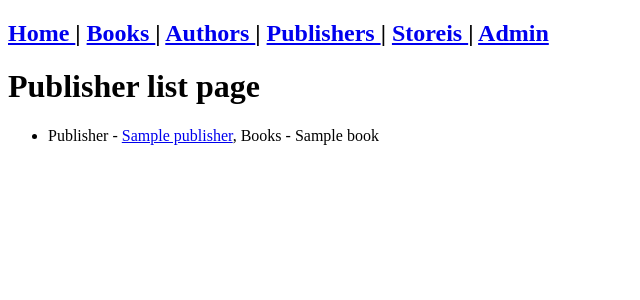
After one commit to almel2/dz11_annotate_aggregate, a Django app: page /publisher/ in a window 1280 px wide. The commit adds this page. Shown: the top 300 px of the page, without its empty margins (0-640 px from the left). Run offline with Django 4.2, Linux system fonts and the light colour scheme; tables that the repository leaves empty hold one stand-in row (values such as "Sample post").

Commit message:
added publishers list/detalile

```diff
--- a/dz11_annotate_aggregate/urls.py
+++ b/dz11_annotate_aggregate/urls.py
@@ -17,7 +17,7 @@ from django.contrib import admin
 from django.urls import path, include
 
 urlpatterns = [
-    path('admin/', admin.site.urls),
+    path('admin/', admin.site.urls, name='admin'),
     path('', include('polls.urls')),
     path('__debug__/', include('debug_toolbar.urls')),
 ]
--- a/polls/templates/polls/base.html
+++ b/polls/templates/polls/base.html
@@ -10,8 +10,9 @@
         <a href="{% url 'polls_home' %}"> Home </a> |
         <a href="{% url 'book_list' %}"> Books </a> |
         <a href="{% url 'author_list' %}"> Authors </a> |
-        <a href=""> Publishers </a> |
-        <a href="{% url 'store_list' %}"> Storeis </a>
+        <a href="{% url 'publisher_list' %}"> Publishers </a> |
+        <a href="{% url 'store_list' %}"> Storeis </a> |
+        <a href="/admin/"> Admin </a>
     </navi>
 </h2>
 {% block content %}{% endblock %}
--- /dev/null
+++ b/polls/templates/polls/publisher_list.html
@@ -0,0 +1,21 @@
+{% extends 'polls/base.html' %}
+
+{% block title %}
+    Publisher
+{% endblock %}
+
+{% block content %}
+    <h1>Publisher list page</h1>
+    <ul>
+        {% for publisher in publishers %}
+            <li>
+                Publisher - <a href="{% url 'publisher_detaile' publisher.id %}">{{ publisher.name }}</a>,
+                Books - {% for book in publisher.book_set.all %}
+                {{ book.name }}
+            {% endfor %}
+                <br>
+            </li>
+        {% endfor %}
+
+    </ul>
+{% endblock %}
--- a/polls/urls.py
+++ b/polls/urls.py
@@ -9,5 +9,6 @@ urlpatterns = [
     path('author/', views.author_list, name='author_list'),
     path('store/<int:pk_store>/', views.store_detaile, name='store_detaile'),
     path('store/', views.store_list, name='store_list'),
-
+    path('publisher/<int:pk_publisher>/', views.publisher_detaile, name='publisher_detaile'),
+    path('publisher/', views.publisher_list, name='publisher_list'),
 ]
--- a/polls/views.py
+++ b/polls/views.py
@@ -1,5 +1,5 @@
 from django.shortcuts import render, get_object_or_404
-from .models import Book, Author, Store
+from .models import Book, Author, Store, Publisher
 
 
 def index(request):
@@ -52,3 +52,19 @@ def store_detaile(request, pk_store):
         'store': store,
     }
     return render(request, 'polls/store_detaile.html', context)
+
+
+def publisher_list(request):
+    publishers = Publisher.objects.all()[:100]
+    context = {
+        'publishers': publishers,
+    }
+    return render(request, 'polls/publisher_list.html', context)
+
+
+def publisher_detaile(request, pk_publisher):
+    pubkisher = get_object_or_404(Publisher, pk=pk_publisher)
+    context = {
+        'publisher': pubkisher,
+    }
+    return render(request, 'polls/publisher_detaile.html', context)
```
Also changed, not shown: polls/templates/polls/publisher_detaile.html (added, +15 -0 lines).
